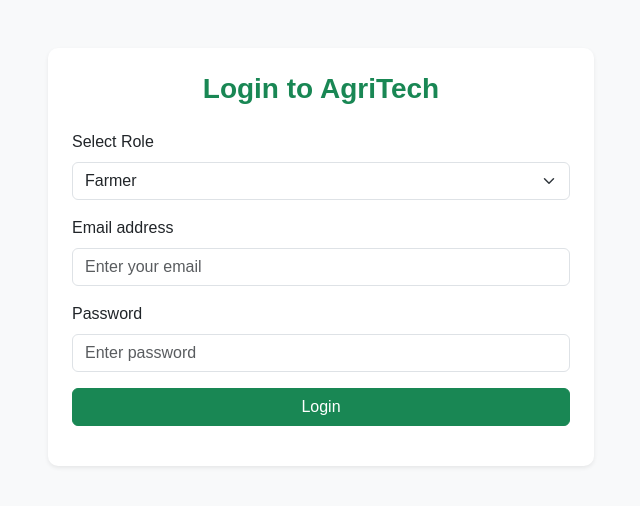
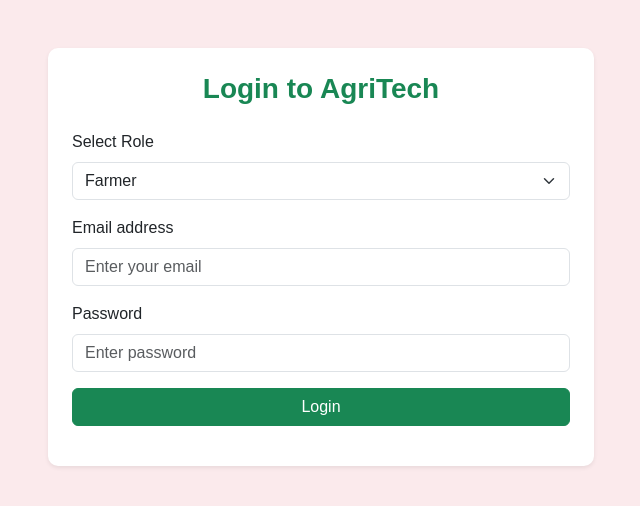
Before and after one commit to aggritech25/AGRITECH, a plain HTML site: page login.html in a window 1280 px wide. Shown: the whole page, without its empty margins (319-959 px from the left). Drawn offline with nearby package versions, Linux system fonts and the light colour scheme.

Commit message:
first edit

```diff
--- a/login.html
+++ b/login.html
@@ -8,7 +8,7 @@
 <link href="https://cdn.jsdelivr.net/npm/bootstrap@5.3.2/dist/css/bootstrap.min.css" rel="stylesheet">
 <link rel="stylesheet" href="style.css">
 </head>
-<body class="bg-light">
+<body class="bg-danger bg-opacity-10">
 <section class="container py-5">
 <div class="row justify-content-center">
   <div class="col-md-6">
```
Also changed, not shown: admin-dashboard.html (+11 -1 lines), index.html (+1 -1 lines).
